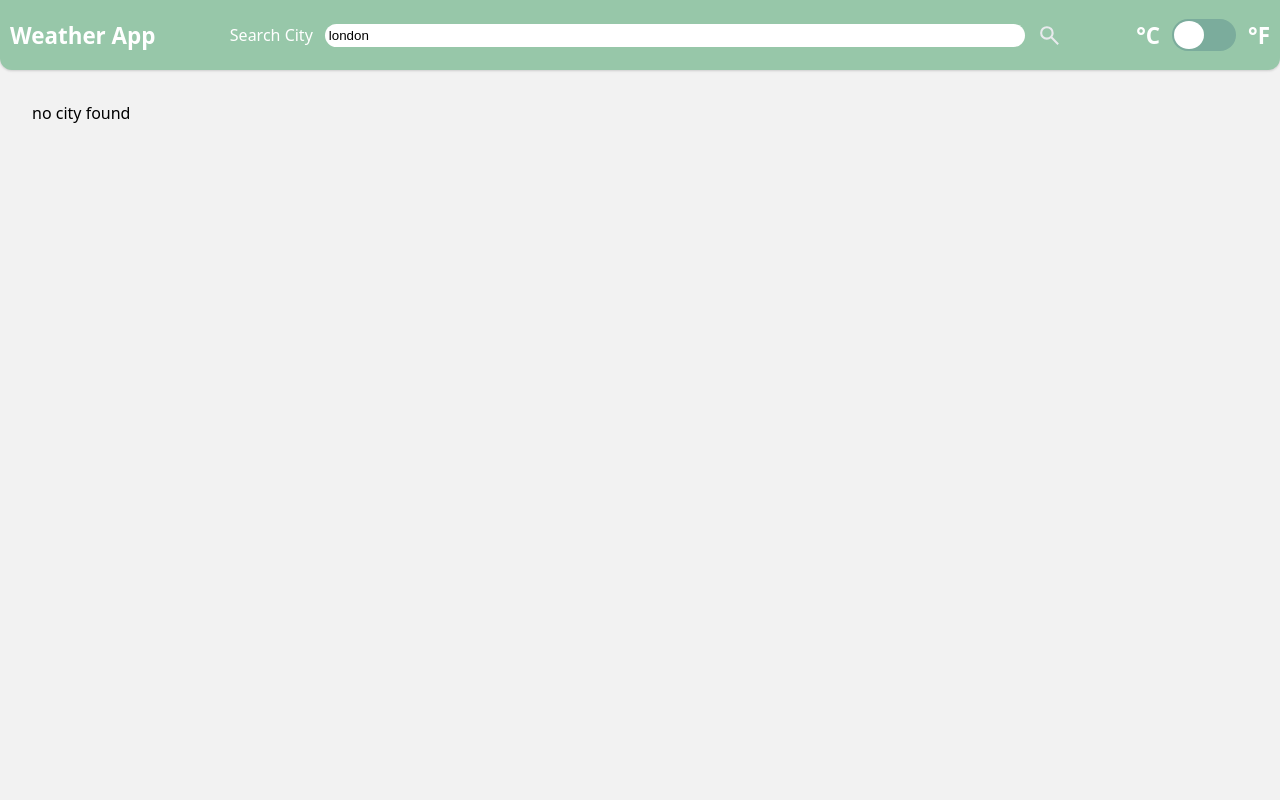
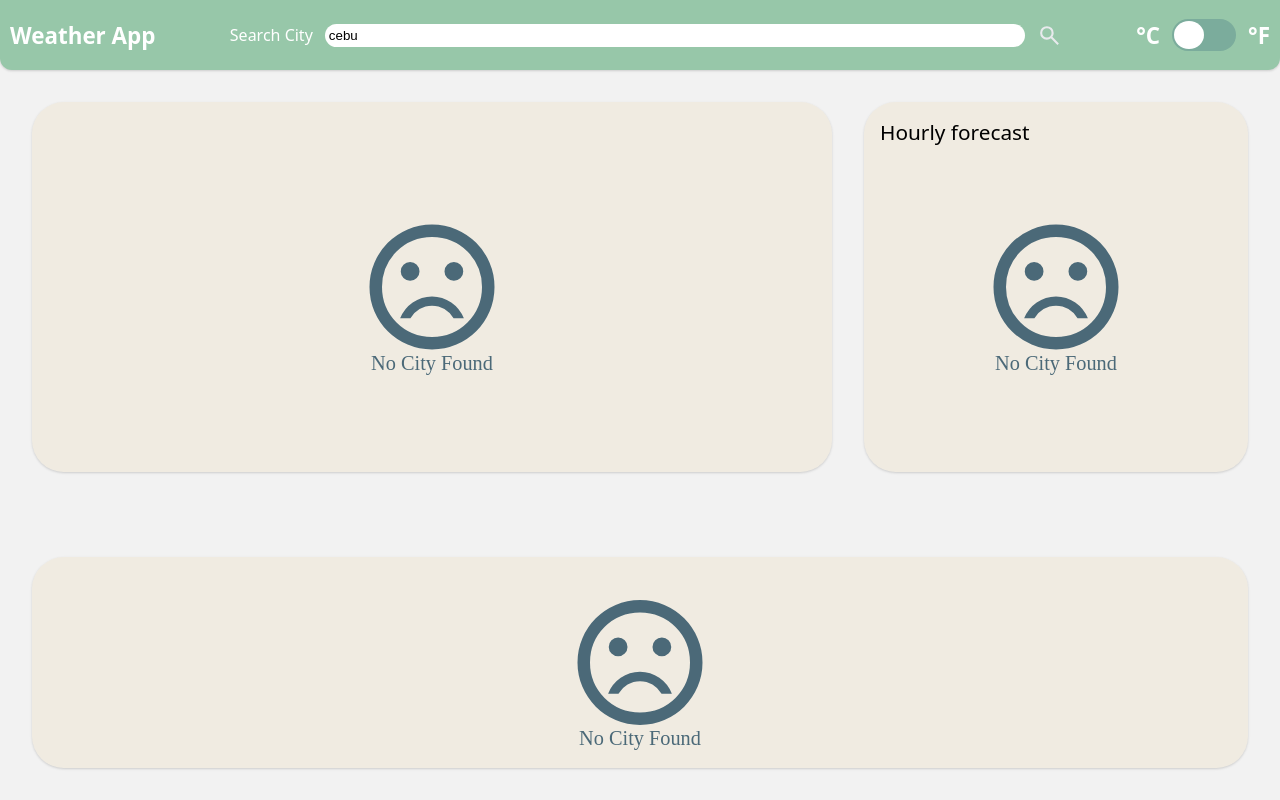
Before and after one commit to Rcjot/Project-Weather-App, a website built with webpack: page src/index.html in a window 1280 px wide. Built offline with nearby package versions, Linux system fonts and the light colour scheme; no server answers.

Commit message:
error handle

```diff
--- a/src/index.html
+++ b/src/index.html
@@ -11,7 +11,7 @@
         <h1>Weather App</h1>
         <div id="searchDiv">
             <label for="searchBar">Search City</label>
-            <input id="searchBar" type="text" value="london">
+            <input id="searchBar" type="text" value="cebu" autocomplete="off">
             <button id="searchBtn"></button>
         </div>
         <div id="checkBoxWrapper">
--- a/src/index.js
+++ b/src/index.js
@@ -20,14 +20,12 @@ async function fetchWeather(cityName) {
         }
         const hourlyWeatherArr = city.days[0].hours;
         const dailyWeatherArr = city.days;
-        console.log(city);
         renderModule.renderCurrentDiv(currentWeather);
         renderModule.renderHourlyDiv(hourlyWeatherArr);
         renderModule.renderDailyDiv(dailyWeatherArr);
         renderTemperature.renderUnit();
     } catch(e) {
         renderModule.renderError();
-        console.log(e);
     }
 
 }
--- a/src/render.js
+++ b/src/render.js
@@ -12,7 +12,10 @@ export const renderModule = (function(){
         const pCondition = document.querySelector('#currentCondition');
         const currentTime = document.querySelector('#currentTime');
         const iconHolder = document.querySelector('#iconHolder');
-
+        const hourlyDivContainer = document.querySelector('#hourlyDiv');
+        const dailyDiv = document.querySelector('#dailyDiv');
+        hourlyDivContainer.innerHTML = '';
+        dailyDiv.innerHTML = '';
         pTemp.textContent = '';
         pDate.textContent = '';
         h1Name.textContent = '';
@@ -22,19 +25,35 @@ export const renderModule = (function(){
 
     }
 
-    function renderLoading(){
+
+    function renderError() {
+        renderLoading(true)
+    }
+
+    function renderLoading(bool = false){
         const divs = document.querySelectorAll('#display > div');
+        const hr = document.querySelector('hr');
+        hr.style.display = 'none';
         for (let div of divs) {
-            div.classList.add('loading');
+            if (bool) {
+                div.classList.remove('loading')
+                div.classList.add('error')
+            }else {
+                div.classList.add('error')
+                div.classList.add('loading')
+            };
         }
         clearCurrentDiv();
     }
 
     function stopLoading(){
         const divs = document.querySelectorAll('#display > div');
-        console.log(divs);
+        const hr = document.querySelector('hr');
+        hr.style.display = 'block';
+
         for (let div of divs) {
             div.classList.remove('loading');
+            div.classList.remove('error');
         }
     }
 
@@ -132,10 +151,6 @@ export const renderModule = (function(){
 
     }
 
-    function renderError() {
-        const display = document.querySelector('#display');
-        display.textContent = 'no city found';
-    }
 
     return {
         renderLoading,
--- a/src/setBandori.js
+++ b/src/setBandori.js
@@ -42,7 +42,6 @@ export const setBandori = (function(){
         }else if (icon.includes('thunder')){
             imgArr = nightrainImgs;
         }
-        console.log(imgArr);
 
         const keys = Object.keys(imgArr);
         const randomIndex = Math.floor(Math.random() * keys.length);
@@ -51,7 +50,6 @@ export const setBandori = (function(){
     }
 
     function appendImage(icon) {
-        console.log(icon);
         const bandoriDiv = document.querySelector('#bandoriImgDiv');
         bandoriDiv.innerHTML = '';
         const bandoriImage = new Image();
--- a/src/style.css
+++ b/src/style.css
@@ -234,6 +234,7 @@ header h1 {
 
 
 
+
 .icon {
     height: 50px;
     width: 80px;
@@ -242,8 +243,12 @@ header h1 {
     height: 80px;
     width: 150px;
 }
-
-
+.error{
+    background-image: url(assetsSVG/sad.svg);
+    background-repeat: no-repeat;
+    background-position: center;
+    background-size: 150px;
+}
 .loading {
     background-image: url(assetsSVG/loading.svg);
     background-repeat: no-repeat;
```
Also changed, not shown: dist/index.html, dist/main.js, src/assetsSVG/sad.svg (added), 1 other file.
